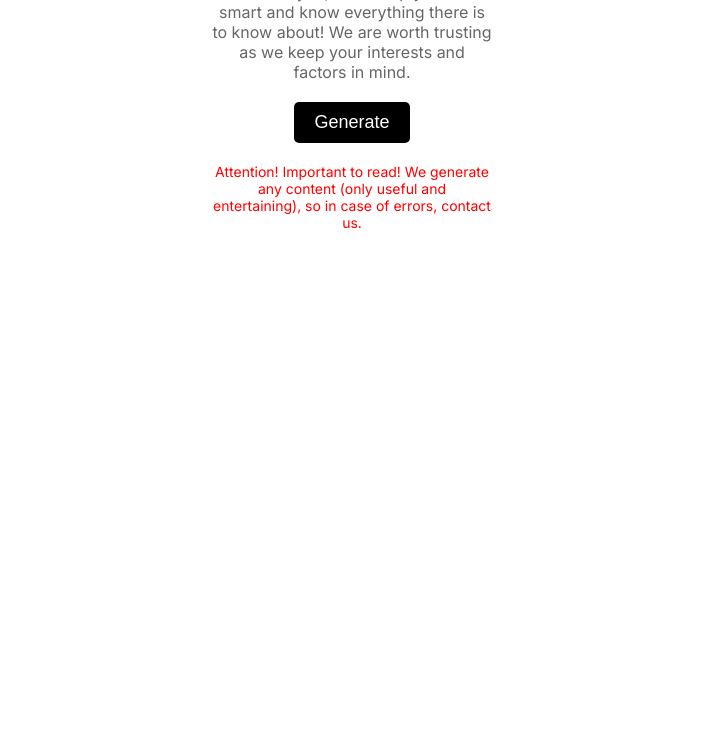
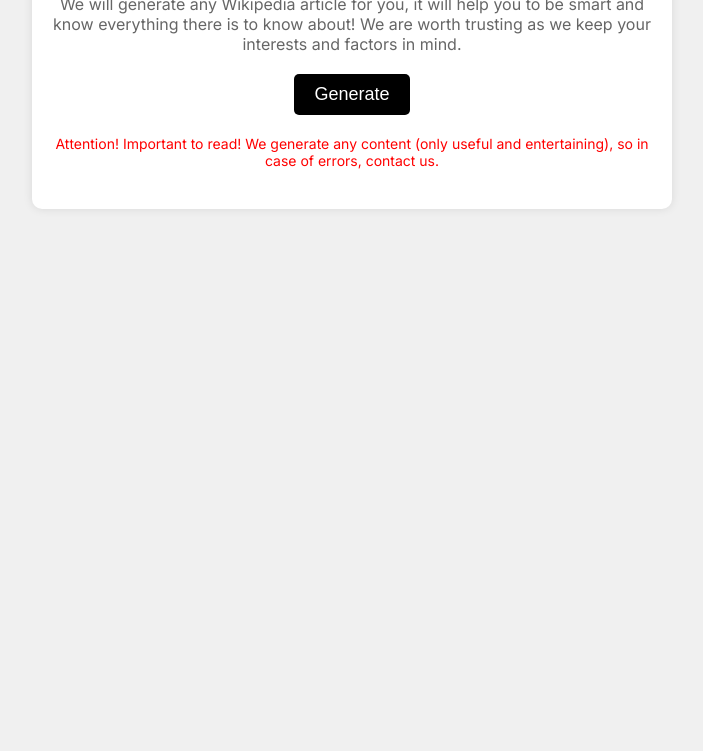
Before and after one commit to forbesski/Bissness, a plain HTML site: page index.html in a window 1280 px wide. Shown: the part 328-1079 px from the top of the page, without its empty margins (288-991 px from the left). After the commit the page ends 800 px from the top, so only its background shows below. Drawn offline with Linux system fonts and the light colour scheme.

Commit message:
Update index.html

```diff
--- a/index.html
+++ b/index.html
@@ -19,11 +19,11 @@
         .container {
             text-align: center;
             background: white;
-            padding: 500px;
+            padding: 20px; /* Reduced padding for better view on small screens */
             border-radius: 10px;
             box-shadow: 0 0 10px rgba(0, 0, 0, 0.1);
             max-width: 600px;
-            width: 100%;
+            width: 90%; /* Adjusted width for responsiveness */
         }
 
         .title {
@@ -79,7 +79,7 @@
 <body>
     <div class="container">
         <div class="title">Wikipedia Article Generator</div>
-        <div class="description">We will generate any wikipedia article for you, it will help you to be smart and know everything there is to know about! We are worth trusting as we keep your interests and factors in mind.</div>
+        <div class="description">We will generate any Wikipedia article for you, it will help you to be smart and know everything there is to know about! We are worth trusting as we keep your interests and factors in mind.</div>
         <button class="generate-btn" id="generate-btn" onclick="generateArticle()">Generate</button>
         <div class="warning">Attention! Important to read! We generate any content (only useful and entertaining), so in case of errors, contact us.</div>
         <div class="article" id="article"></div>
```
